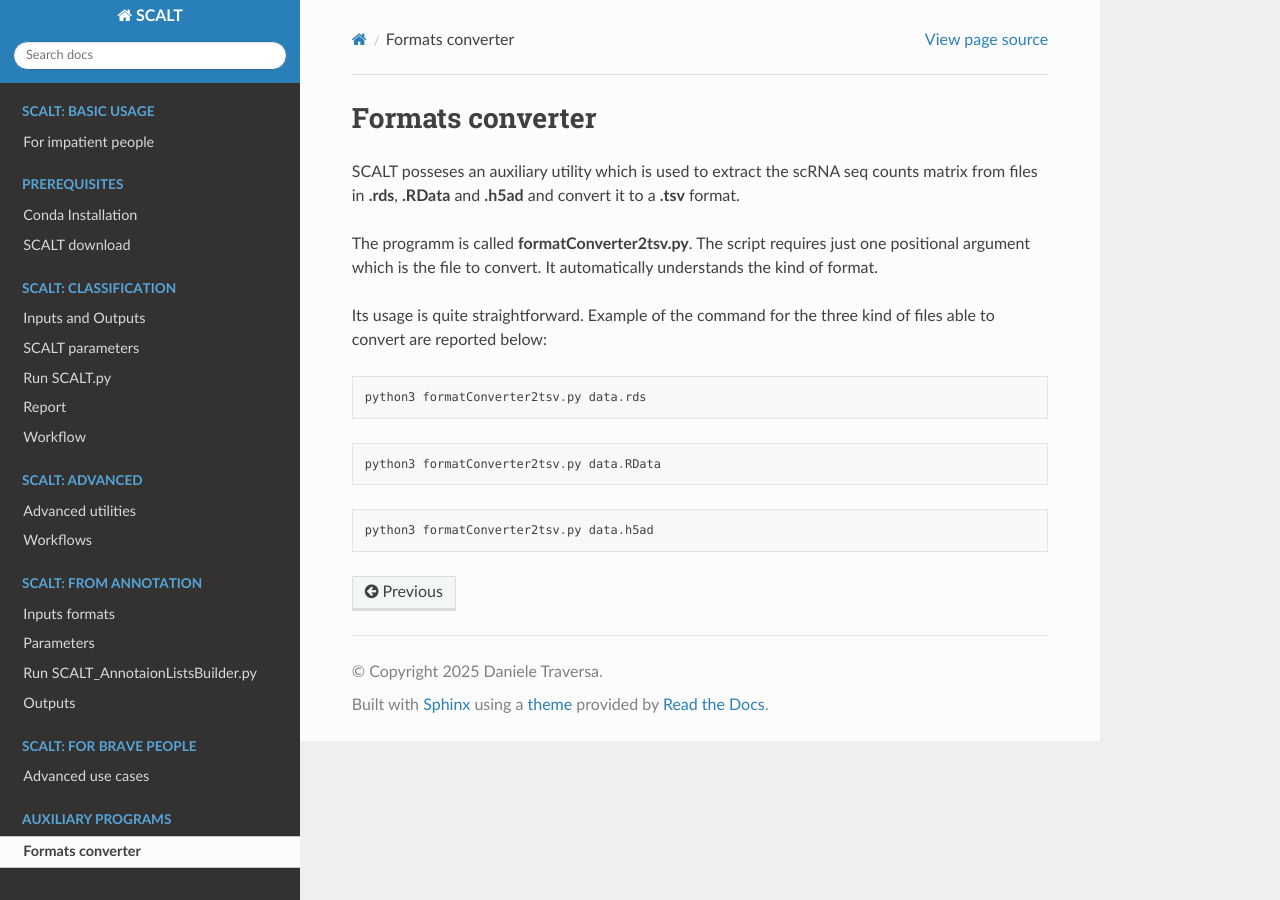
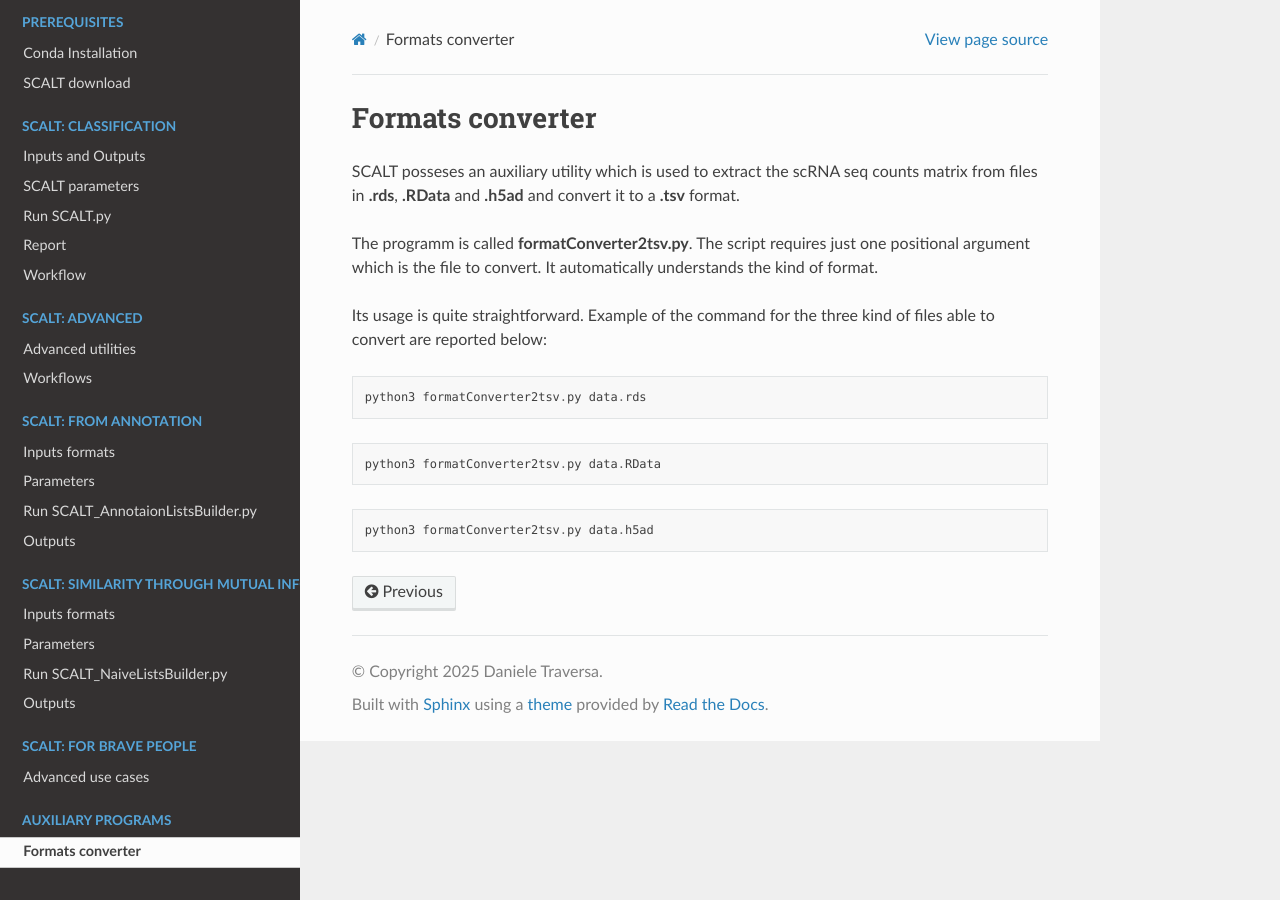
Before and after one commit to danitrave/SCALT, a Sphinx documentation site: the page built from docs/source/auxiliary.rst, in a window 1280 px wide. Built offline with Sphinx 7.4.7 and the Read the Docs theme 3.1.0, drawn with Linux system fonts in a browser that asks for light colours; pages that are not in the unit, such as notebooks, are missing from menus.

Commit message:
Update index.rst

```diff
--- a/docs/source/index.rst
+++ b/docs/source/index.rst
@@ -46,9 +46,9 @@
 
 .. toctree::
    :maxdepth: 2
-   :caption: SCALT: From User-defiend Lists
+   :caption: SCALT: Similarity through Mutual Information
 
-   naiveListsBuilder.rst
+   mutual_info.rst
 
 .. toctree::
    :maxdepth: 2
```
